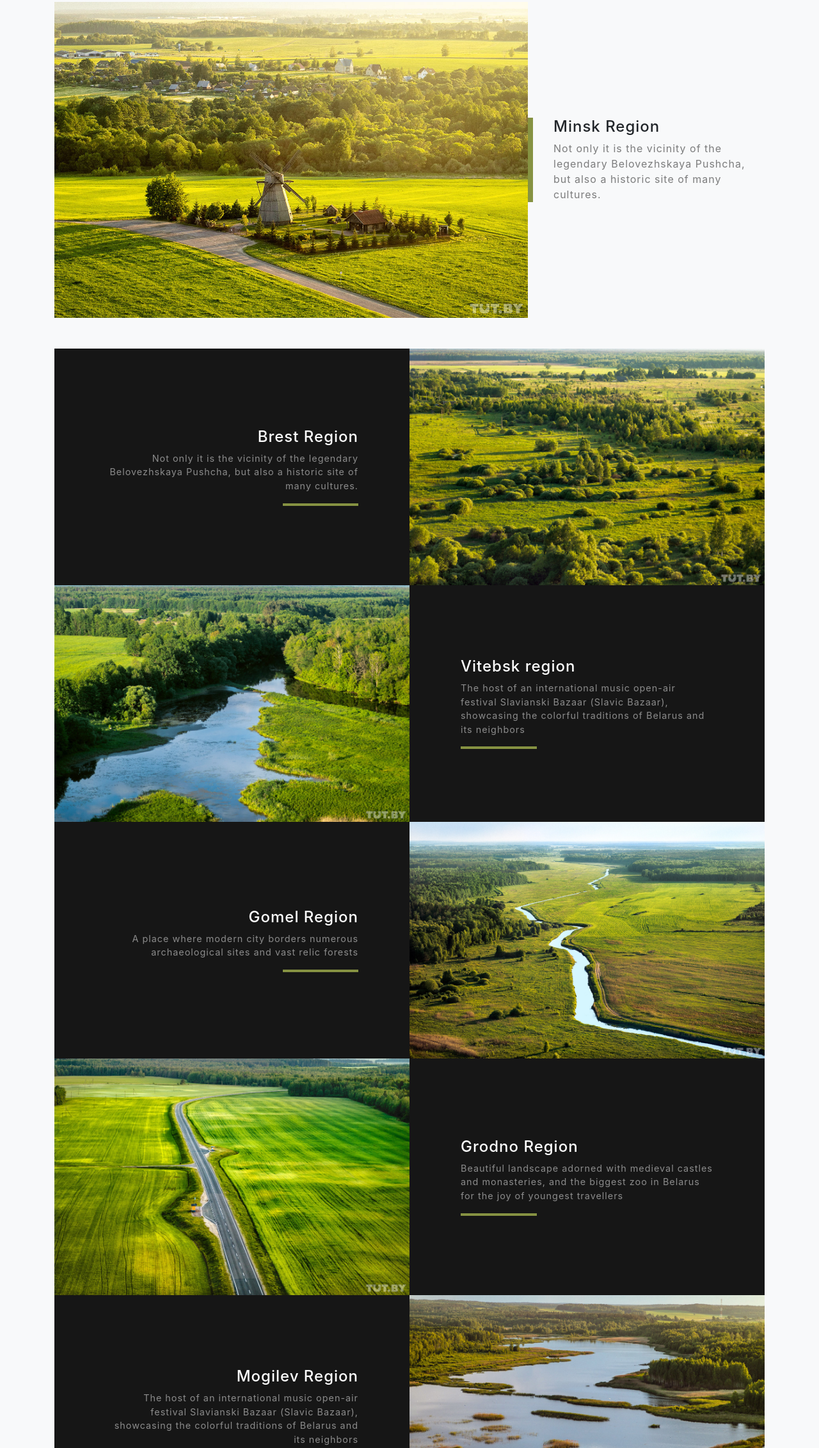
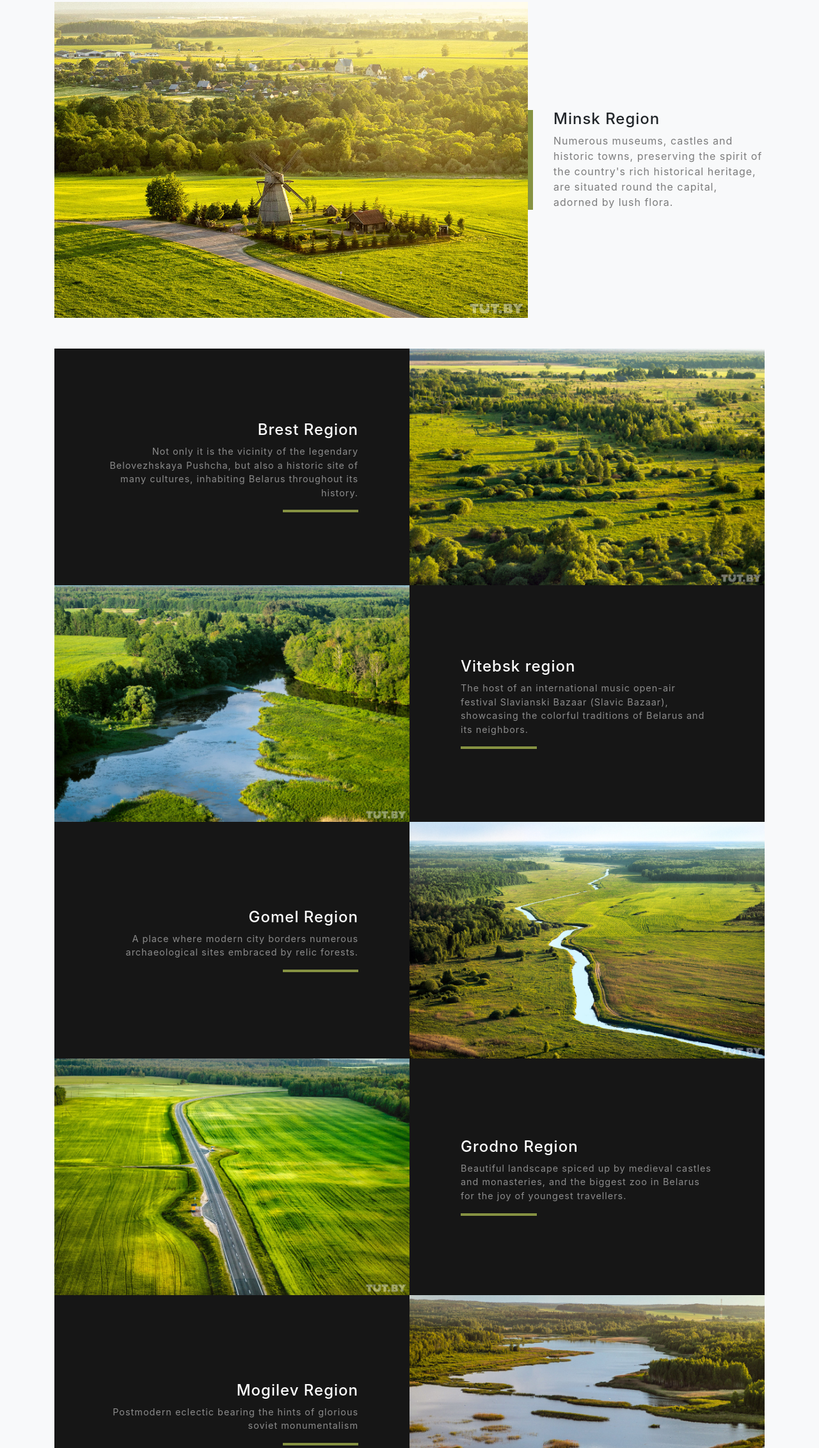
Before and after one commit to GichevaMargarita/welcome-to-belarus, a website with bundled scripts: page index.html in a window 1280 px wide. Shown: the part 2499-4763 px from the top of the page at 64% size. Built offline with nearby package versions, Linux system fonts and the light colour scheme.

Commit message:
Update index.html

```diff
--- a/index.html
+++ b/index.html
@@ -133,8 +133,8 @@
             <div class="col-xl-4 col-lg-5">
                 <div class="featured-text text-center text-lg-left">
                     <h4>Minsk Region</h4>
-                    <p class="text-black-50 mb-0">Not only it is the vicinity of the legendary Belovezhskaya
-                        Pushcha, but also a historic site of many cultures.</p>
+                    <p class="text-black-50 mb-0">Numerous museums, castles and historic towns, preserving the spirit
+                        of the country's rich historical heritage, are situated round the capital, adorned by lush flora.</p>
                 </div>
             </div>
         </div>
@@ -150,7 +150,7 @@
                         <div class="project-text w-100 my-auto text-center text-lg-right">
                             <h4 class="text-white">Brest Region</h4>
                             <p class="mb-0 text-white-50">Not only it is the vicinity of the legendary Belovezhskaya
-                                Pushcha, but also a historic site of many cultures.</p>
+                                Pushcha, but also a historic site of many cultures, inhabiting Belarus throughout its history.</p>
                             <hr class="d-none d-lg-block mb-0 mr-0">
                         </div>
                     </div>
@@ -170,7 +170,7 @@
                             <h4 class="text-white">Vitebsk region</h4>
                             <p class="mb-0 text-white-50">The host of an international music open-air festival
                                 Slavianski Bazaar (Slavic Bazaar), showcasing the colorful traditions of Belarus and its
-                                neighbors</p>
+                                neighbors.</p>
                             <hr class="d-none d-lg-block mb-0 ml-0">
                         </div>
                     </div>
@@ -189,7 +189,7 @@
                         <div class="project-text w-100 my-auto text-center text-lg-right">
                             <h4 class="text-white">Gomel Region</h4>
                             <p class="mb-0 text-white-50">A place where modern city borders numerous archaeological
-                                sites and vast relic forests</p>
+                                sites embraced by relic forests.</p>
                             <hr class="d-none d-lg-block mb-0 mr-0">
                         </div>
                     </div>
@@ -207,8 +207,8 @@
                     <div class="d-flex h-100">
                         <div class="project-text w-100 my-auto text-center text-lg-left">
                             <h4 class="text-white">Grodno Region</h4>
-                            <p class="mb-0 text-white-50">Beautiful landscape adorned with medieval castles and
-                                monasteries, and the biggest zoo in Belarus for the joy of youngest travellers</p>
+                            <p class="mb-0 text-white-50">Beautiful landscape spiced up by medieval castles and
+                                monasteries, and the biggest zoo in Belarus for the joy of youngest travellers.</p>
                             <hr class="d-none d-lg-block mb-0 ml-0">
                         </div>
                     </div>
@@ -226,9 +226,8 @@
                     <div class="d-flex h-100">
                         <div class="project-text w-100 my-auto text-center text-lg-right">
                             <h4 class="text-white">Mogilev Region</h4>
-                            <p class="mb-0 text-white-50">The host of an international music open-air festival
-                                Slavianski Bazaar (Slavic Bazaar), showcasing the colorful traditions of Belarus and its
-                                neighbors</p>
+                            <p class="mb-0 text-white-50">Postmodern eclectic  bearing the hints of glorious soviet monumentalism
+                                </p>
                             <hr class="d-none d-lg-block mb-0 mr-0">
                         </div>
                     </div>
```
